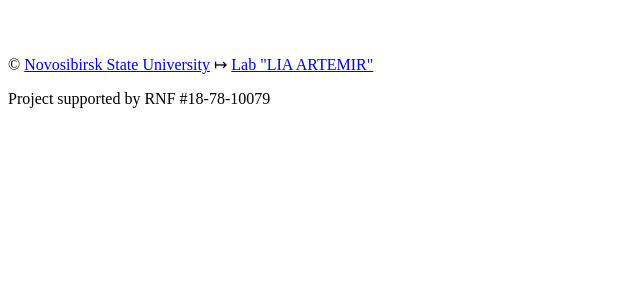
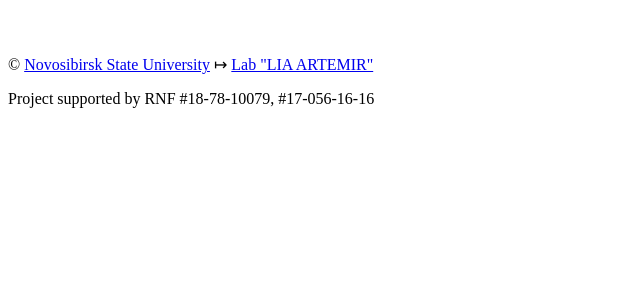
Before and after one commit to vladislav-kazakov/malta, a Yii app: template frontend/views/find/view.php in a window 1280 px wide. Shown: the top 300 px of the page, without its empty margins (0-640 px from the left). Run offline with PHP 8.4 and a stand-in for Yii, Linux system fonts and the light colour scheme; the template is opened without the code that fills it, so the values that code supplies are empty; some libraries are stand-ins or nearby versions.

Commit message:
text footer

```diff
--- a/frontend/messages/ru/app.php
+++ b/frontend/messages/ru/app.php
@@ -19,5 +19,5 @@ return [
 
     'Novosibirsk State University' => 'Новосибирский государственный университет',
     'Lab "LIA ARTEMIR"' => 'Лаборатория ЛМИПИЕ ГИ',
-    'Project supported by RNF #18-78-10079' => 'Проект поддержан РНФ №18-78-10079',
+    'Project supported by RNF #18-78-10079, #17-056-16-16' => 'Проект поддержан РНФ № 18-78-10079, № 17-056-16-16',
 ];
--- a/frontend/views/layouts/main.php
+++ b/frontend/views/layouts/main.php
@@ -107,7 +107,7 @@ AppAsset::register($this);
             ↦
             <a href="http://artemir.nsu.ru/" target="_blank"><?= Yii::t('app', 'Lab "LIA ARTEMIR"') ?></a>
         </p>
-        <p><?= Yii::t('app', 'Project supported by RNF #18-78-10079') ?> </p>
+        <p><?= Yii::t('app', 'Project supported by RNF #18-78-10079, #17-056-16-16') ?> </p>
     </div>
 </footer>
 
```
